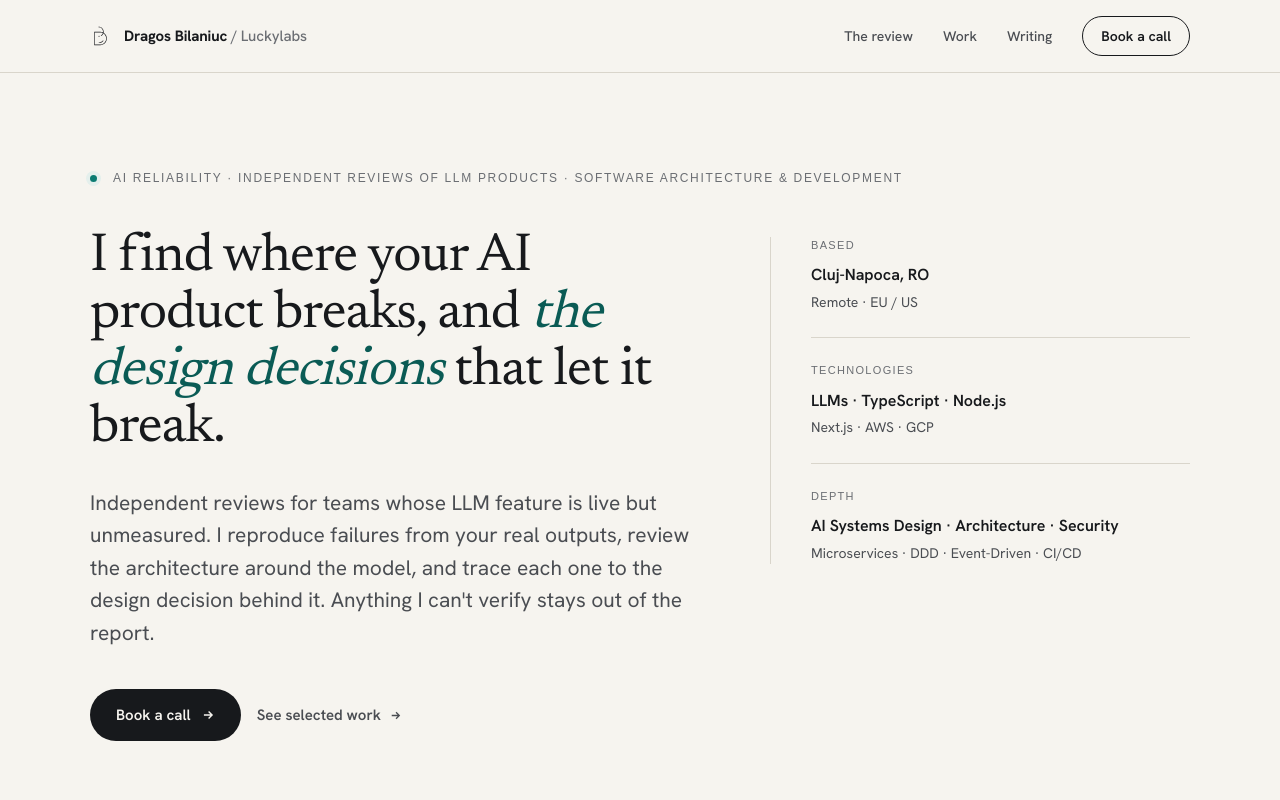
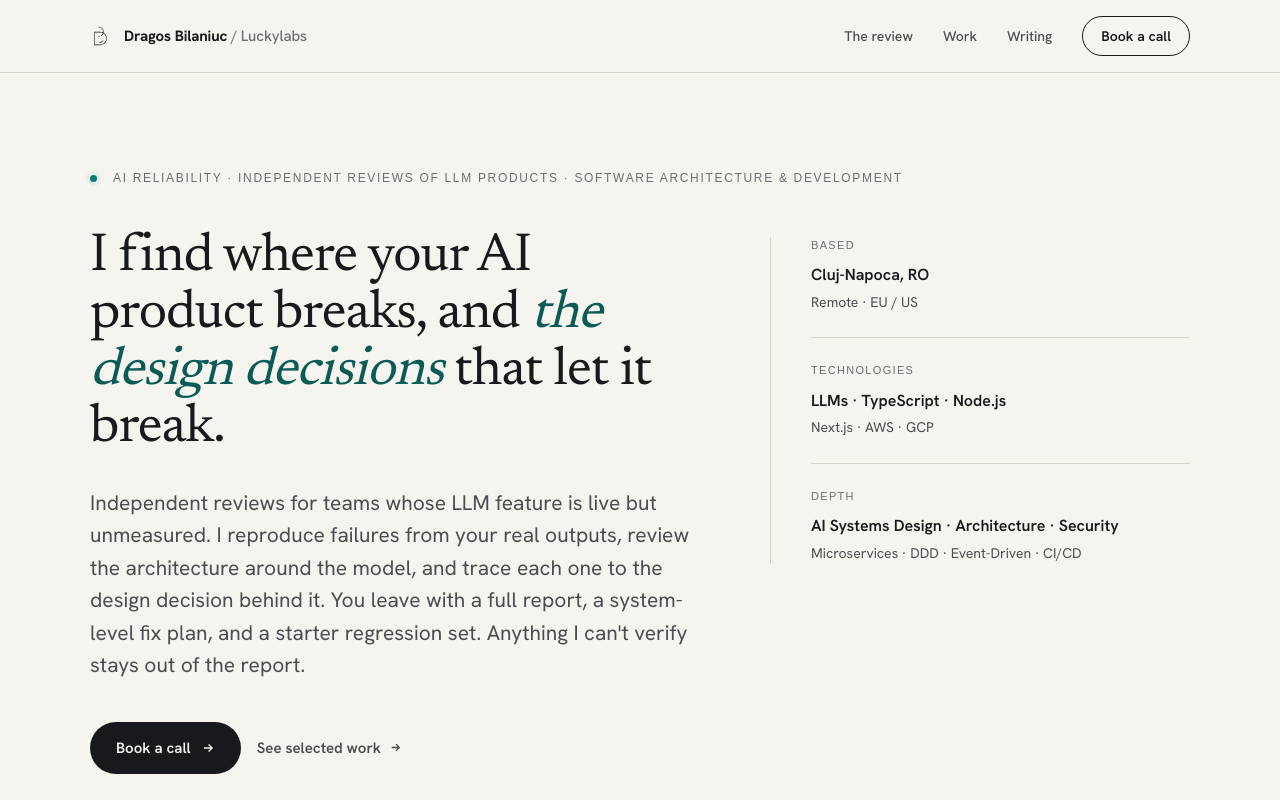
Before and after one commit to dragosbln/dbln-site, a Next.js app: page / in a window 1280 px wide. Shown: the top 800 px of the page. Built offline with nearby package versions, Linux system fonts and the light colour scheme; a web font is replaced by a local one.

Commit message:
update landing page lede

```diff
--- a/src/content/site.ts
+++ b/src/content/site.ts
@@ -63,7 +63,7 @@ export const hero: Hero = {
   eyebrow: "AI Reliability · Independent reviews of LLM products · Software Architecture & Development",
   title:
     "I find where your AI product breaks, and *the design decisions* that let it break.",
-  lede: "Independent reviews for teams whose LLM feature is live but unmeasured. I reproduce failures from your real outputs, review the architecture around the model, and trace each one to the design decision behind it. Anything I can't verify stays out of the report.",
+  lede: "Independent reviews for teams whose LLM feature is live but unmeasured. I reproduce failures from your real outputs, review the architecture around the model, and trace each one to the design decision behind it. You leave with a full report, a system-level fix plan, and a starter regression set. Anything I can't verify stays out of the report.",
   actions: {
     primary: { label: "Book a call", href: "/#contact" },
     secondary: { label: "See selected work", href: "/#work" },
```
